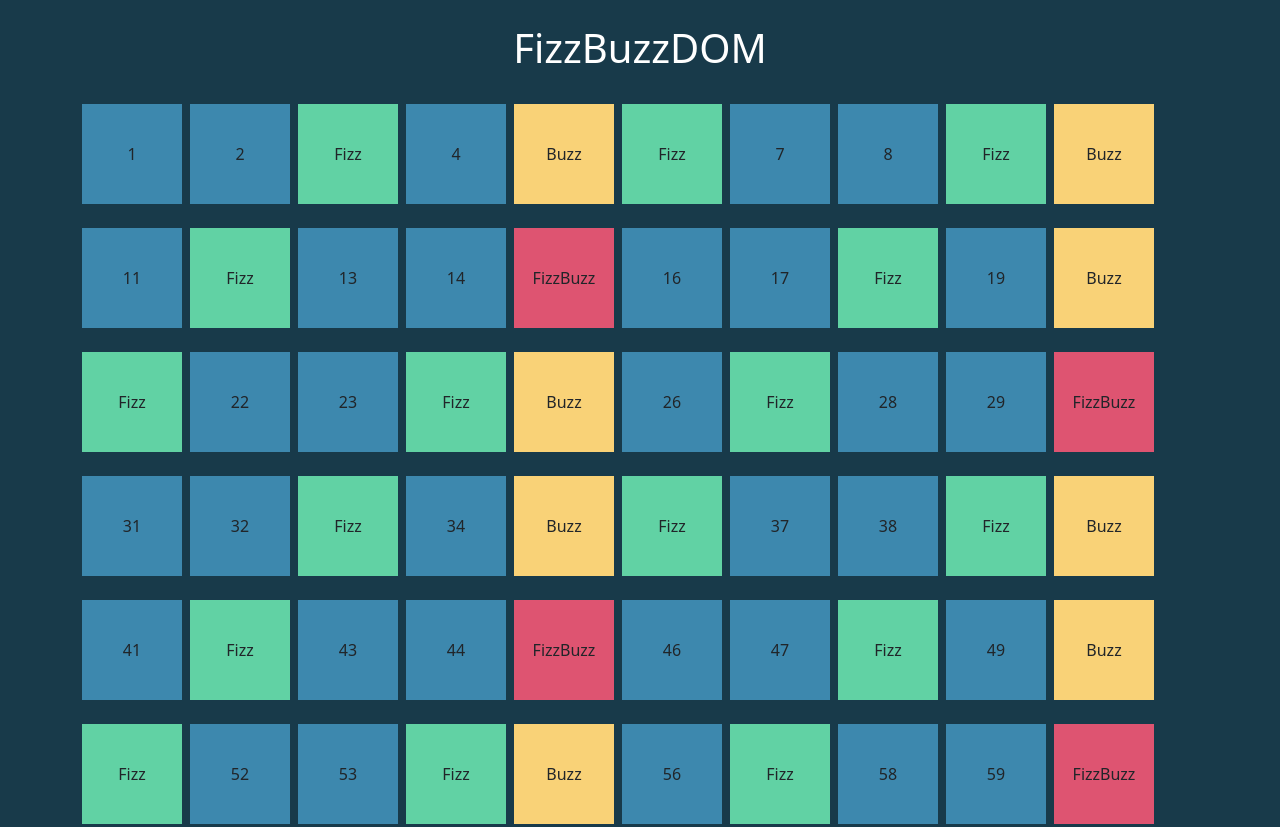
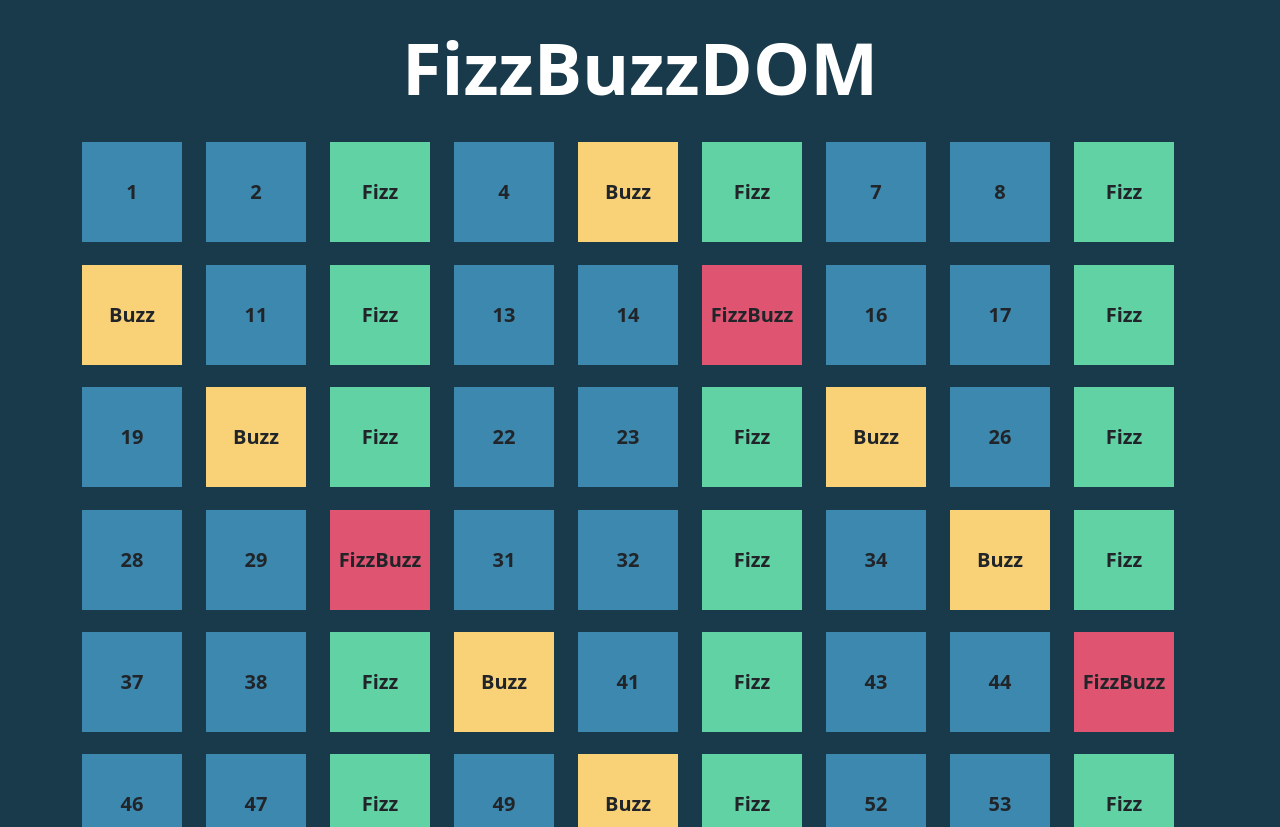
Before and after one commit to karfaisarra/js-fizzbuzz, a plain HTML site: page index.html in a window 1280 px wide. Shown: the top 827 px of the page. Drawn offline with nearby package versions, Linux system fonts and the light colour scheme.

Commit message:
fix commit

```diff
--- a/assets/css/style.css
+++ b/assets/css/style.css
@@ -1,5 +1,9 @@
 body{
     background-color: #183A4A;
+}
+h1{
+    font-size: 72px;
+    font-weight: bolder;
 }
 p{
     width: 100px;
@@ -7,4 +11,7 @@ p{
     display: flex;
     align-items: center;
     justify-content: center;
+    font-size: 20px;
+    font-weight: bold;
+    margin-bottom: -0.1rem;
 }
--- a/index.html
+++ b/index.html
@@ -10,7 +10,7 @@
   <body>
     <section class="">
         <h1 class="text-center text-white py-4">FizzBuzzDOM</h1>
-        <div class="container d-flex gap-2 flex-wrap"></div>
+        <div class="container d-flex gap-4 flex-wrap pb-5"></div>
     </section>
 
 
```
